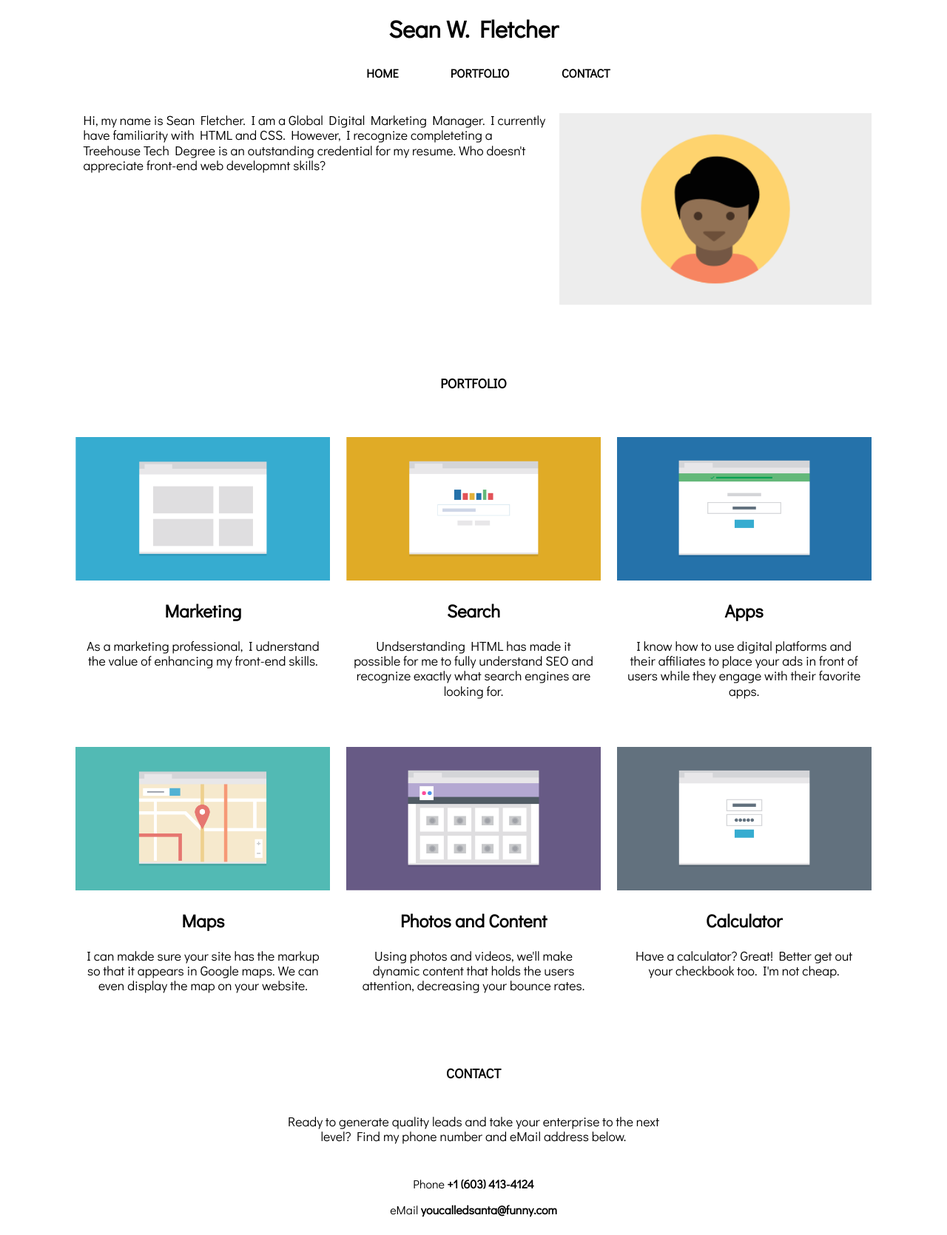
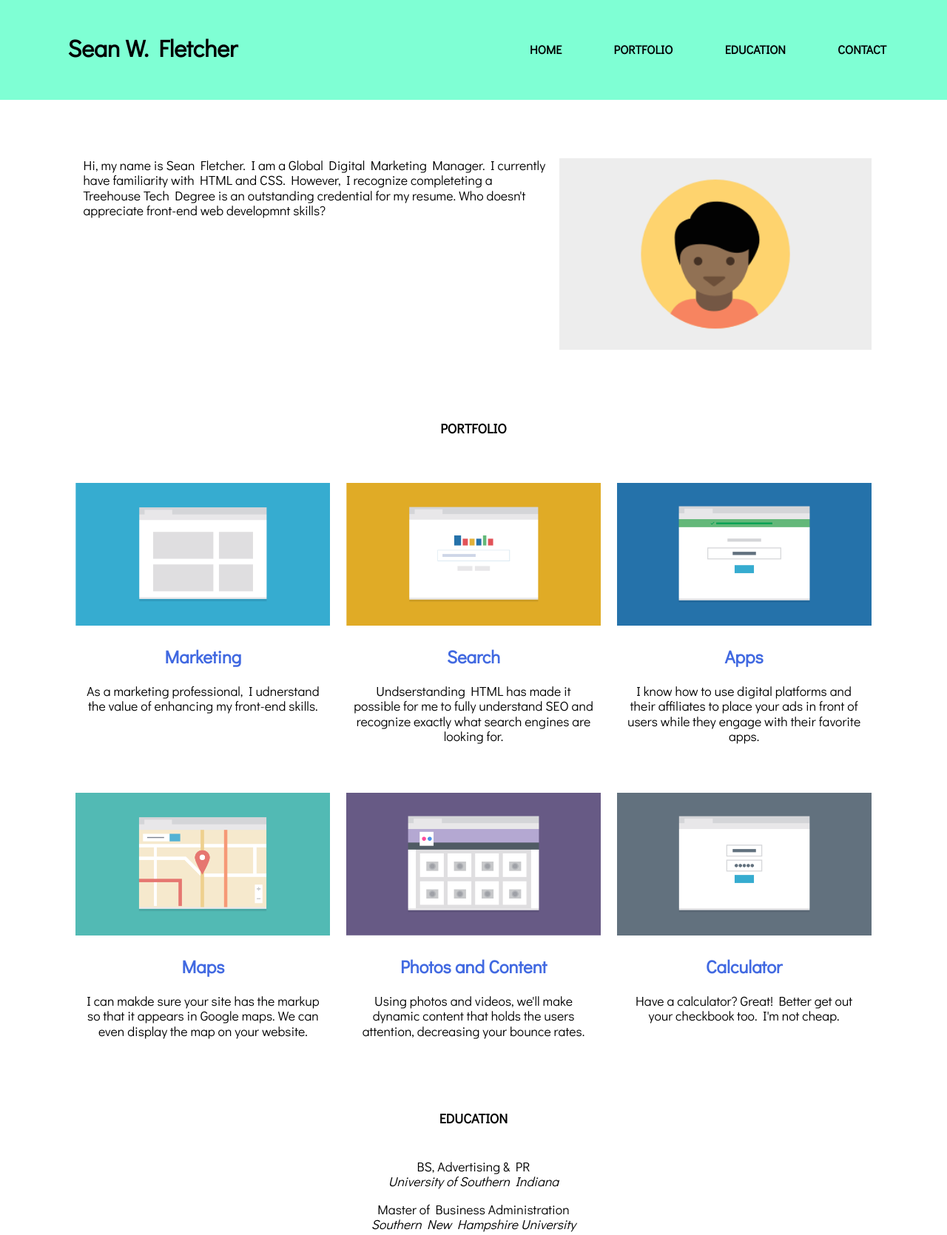
Before and after one commit to swfletcher/TH-Fletcher-P2, a plain HTML site: page index.html in a window 1280 px wide. Shown: the top 1670 px of the page at 74% size. Drawn offline with Linux system fonts and the light colour scheme.

Commit message:
Project 2 resubmission
Project 2 resubmission

```diff
--- a/css/styles.css
+++ b/css/styles.css
@@ -54,6 +54,16 @@ li a {
 
 }
 
+nav {
+	background-color: aquamarine;
+	padding-top: 2%;
+	padding-bottom: 2%;
+}
+
+#education {
+	margin-top: 80px;
+}
+
 /*Navigation and Name-End*/
 
 /*Main*/
@@ -81,6 +91,7 @@ h2 {
 
 h3{
 	font-size: 24px;
+	color: royalblue;
 }
 
 img {
@@ -97,7 +108,10 @@ img {
 	flex-wrap: wrap;
 }
 
+.intro-container {
 
+	margin-top: 5%;
+}
 /*Main-End*/
 
 /*Footer*/
@@ -190,6 +204,10 @@ footer {
 		margin-left: 35.2px;
 	}
 
+	.signature ul li {
+		margin-left: 5px;
+	}
+
 	.return-home {
 		display: none;
 	}
@@ -220,9 +238,23 @@ footer {
 		margin-bottom: 45px;
 
 	}
+
+	#education {
+		margin-bottom: 45px;
+	}
 }
 
 @media screen and (min-width: 1024px) {
+
+	nav{
+		display: flex;
+		flex-direction: row;
+		flex-wrap: wrap;
+		justify-content: space-between;
+		padding-left: 91.6px;
+		padding-right: 46.7062px;
+		padding-top: 2%;
+	}
 
 	.container div {
 		width: 32%;
@@ -235,4 +267,10 @@ footer {
 
 	}
 
+	ul {
+		margin-bottom: 0px;
+		margin-top: 0px;
+		padding-bottom: 2%;
+		padding-top: 2%;
+	}
 }
--- a/index.html
+++ b/index.html
@@ -6,9 +6,8 @@
 
 <meta name="Keywords" content="Sean Fletcher">
 <meta name="Description" content="Sean Fletcher, Global Digital Marketing Manager, presents project two.">
+<link rel="stylesheet" href="css/normalize.css">
 <link rel="stylesheet" href="css/styles.css">
-<link rel="stylesheet" href="css/normalize.css">
-<link rel="preconnect" href="https://fonts.gstatic.com">
 <link href="https://fonts.googleapis.com/css2?family=Didact+Gothic&display=swap" rel="stylesheet">
 <title>Sean Fletcher</title>
 </head>
@@ -21,6 +20,7 @@
 			<ul>
 				<li><a href="#home" id="home">HOME</a></li>
 				<li><a href="#portfolio">PORTFOLIO</a></li>
+				<li><a href="#education">EDUCATION</a></li>
 				<li><a href="#contact">CONTACT</a></li>
 			</ul>
 		</nav>
@@ -72,6 +72,11 @@
 			<p>Have a calculator? Great! Better get out your checkbook too. I'm not cheap.</p>
 		</div>
 	</div>
+
+		<h2 id="education">EDUCATION</h2>
+		<p>BS, Advertising &amp; PR<br><em>University of Southern Indiana</em></p>
+		<p>Master of Business Administration<br><em>Southern New Hampshire University</em></p>
+
 	</main>
 
 	<footer>
@@ -87,6 +92,7 @@
 		<ul class="bottom-nav">
 			<li><a href="#home">HOME</a></li>
 			<li><a href="#portfolio">PORTFOLIO</a></li>
+			<li><a href="#education">EDUCATION</a></li>
 			<li><a href="#contact">CONTACT</a></li>
 		</ul>
 
```
